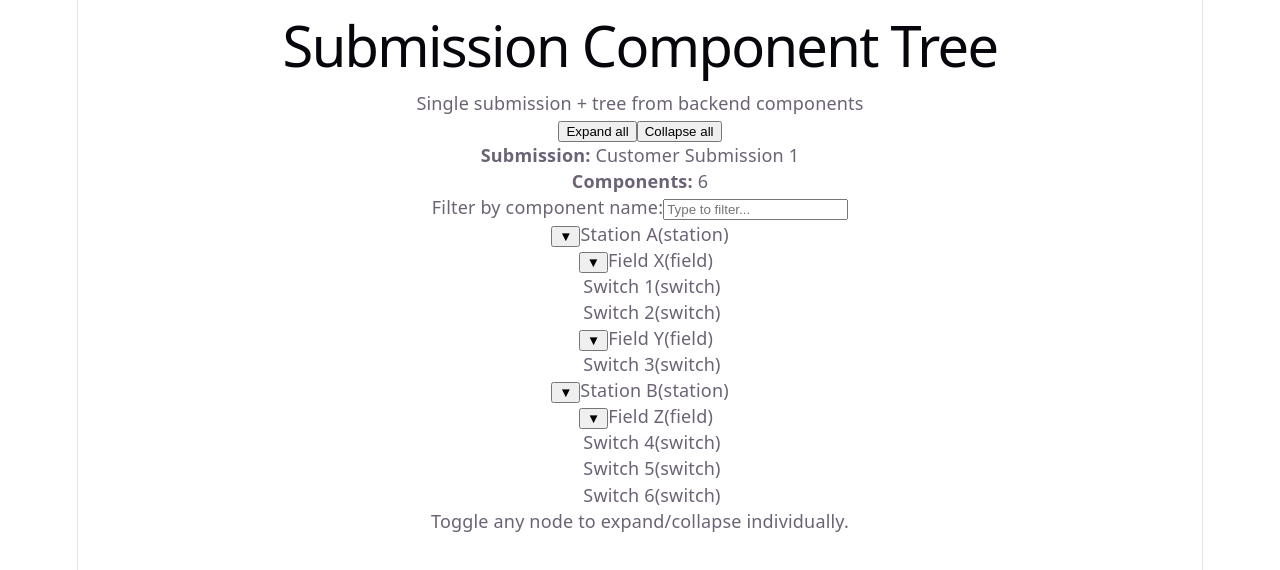
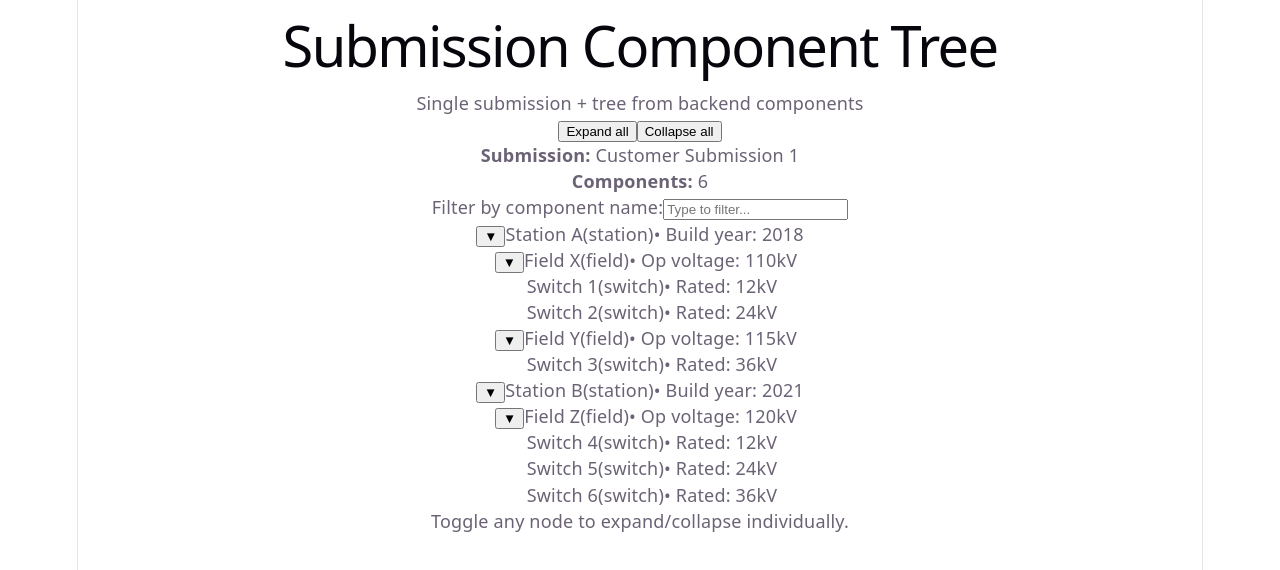
Before and after one commit to thomaseyde/typescript-component-tree, a React (Vite) app: page / in a window 1280 px wide. Both pictures are taken after a click on the button "Expand all". Shown: the top 570 px of the page. Built offline with nearby package versions, Linux system fonts and the light colour scheme.

Commit message:
Extend the domain

```diff
--- a/src/App.tsx
+++ b/src/App.tsx
@@ -11,8 +11,11 @@ export type ComponentDTO = {
   id: string
   submissionId: string
   stationName: string
+  stationBuildYear: number
   fieldName: string
+  fieldOperatingVoltage: number
   switchName: string
+  switchRatedVoltage: number
   name: string
 }
 
@@ -25,6 +28,10 @@ export type ComponentTreeNode = {
   name: string
   children: ComponentTreeNode[]
   parentId?: string
+  buildYear?: number
+  stationName?: string
+  operatingVoltage?: number
+  ratedVoltage?: number
 }
 
 export type TreeState = Record<string, boolean>
@@ -33,12 +40,12 @@ export type TreeState = Record<string, boolean>
 const submissionFixture: SubmissionDTO = { id: 'submission-1', name: 'Customer Submission 1' }
 
 const componentsFixture: ComponentDTO[] = [
-  { id: 'c1', submissionId: 'submission-1', stationName: 'Station A', fieldName: 'Field X', switchName: 'Switch 1', name: 'Switch 1' },
-  { id: 'c2', submissionId: 'submission-1', stationName: 'Station A', fieldName: 'Field X', switchName: 'Switch 2', name: 'Switch 2' },
-  { id: 'c3', submissionId: 'submission-1', stationName: 'Station A', fieldName: 'Field Y', switchName: 'Switch 3', name: 'Switch 3' },
-  { id: 'c4', submissionId: 'submission-1', stationName: 'Station B', fieldName: 'Field Z', switchName: 'Switch 4', name: 'Switch 4' },
-  { id: 'c5', submissionId: 'submission-1', stationName: 'Station B', fieldName: 'Field Z', switchName: 'Switch 5', name: 'Switch 5' },
-  { id: 'c6', submissionId: 'submission-1', stationName: 'Station B', fieldName: 'Field Z', switchName: 'Switch 6', name: 'Switch 6' },
+  { id: 'c1', submissionId: 'submission-1', stationName: 'Station A', stationBuildYear: 2018, fieldName: 'Field X', fieldOperatingVoltage: 110, switchName: 'Switch 1', switchRatedVoltage: 12, name: 'Switch 1' },
+  { id: 'c2', submissionId: 'submission-1', stationName: 'Station A', stationBuildYear: 2018, fieldName: 'Field X', fieldOperatingVoltage: 110, switchName: 'Switch 2', switchRatedVoltage: 24, name: 'Switch 2' },
+  { id: 'c3', submissionId: 'submission-1', stationName: 'Station A', stationBuildYear: 2018, fieldName: 'Field Y', fieldOperatingVoltage: 115, switchName: 'Switch 3', switchRatedVoltage: 36, name: 'Switch 3' },
+  { id: 'c4', submissionId: 'submission-1', stationName: 'Station B', stationBuildYear: 2021, fieldName: 'Field Z', fieldOperatingVoltage: 120, switchName: 'Switch 4', switchRatedVoltage: 12, name: 'Switch 4' },
+  { id: 'c5', submissionId: 'submission-1', stationName: 'Station B', stationBuildYear: 2021, fieldName: 'Field Z', fieldOperatingVoltage: 120, switchName: 'Switch 5', switchRatedVoltage: 24, name: 'Switch 5' },
+  { id: 'c6', submissionId: 'submission-1', stationName: 'Station B', stationBuildYear: 2021, fieldName: 'Field Z', fieldOperatingVoltage: 120, switchName: 'Switch 6', switchRatedVoltage: 36, name: 'Switch 6' },
 ]
 
 // API simulation functions
@@ -91,11 +98,15 @@ export const buildComponentTree = (components: ComponentDTO[]): ComponentTreeNod
 
       const fieldNodes: ComponentTreeNode[] = Array.from(byField.entries())
         .sort(([a], [b]) => a.localeCompare(b))
-        .map(([fieldName, fieldComponents]) => ({
+        .map(([fieldName, fieldComponents]) => {
+          const first = fieldComponents[0]
+          return {
             id: `field:${stationName}:${fieldName}`,
             type: 'field',
             name: fieldName,
             parentId: `station:${stationName}`,
+            stationName,
+            operatingVoltage: first.fieldOperatingVoltage,
             children: fieldComponents
               .sort((a, b) => a.name.localeCompare(b.name))
               .map((component) => ({
@@ -103,14 +114,17 @@ export const buildComponentTree = (components: ComponentDTO[]): ComponentTreeNod
                 type: 'switch',
                 name: component.name,
                 parentId: `field:${stationName}:${fieldName}`,
+                ratedVoltage: component.switchRatedVoltage,
                 children: [],
               })),
-        }))
+          }
+        })
 
       return {
         id: `station:${stationName}`,
         type: 'station',
         name: stationName,
+        buildYear: stationComponents[0]?.stationBuildYear,
         children: fieldNodes,
       }
     })
@@ -242,8 +256,8 @@ function App() {
     setExpanded((prev) => (isOpen ? collapseOne(prev, nodeId) : expandOne(prev, nodeId)))
   }
 
-  const renderTree = (nodes: ComponentTreeNode[], depth = 0): React.ReactNode[] => {
-    const rendered: React.ReactNode[] = []
+  const renderTree = (nodes: ComponentTreeNode[], depth = 0): JSX.Element[] => {
+    const rendered: JSX.Element[] = []
 
     for (const node of nodes) {
       const visible = query.length === 0 ? true : visibleNodeIds.has(node.id)
@@ -266,6 +280,15 @@ function App() {
           {!hasChildren && <span className="tree-toggle-placeholder" />}
           <span className={`tree-node ${node.type}`}>{node.name}</span>
           <span className="tree-meta">({node.type})</span>
+          {node.type === 'station' && node.buildYear != null && (
+            <span className="tree-meta">• Build year: {node.buildYear}</span>
+          )}
+          {node.type === 'field' && node.operatingVoltage != null && (
+            <span className="tree-meta">• Op voltage: {node.operatingVoltage}kV</span>
+          )}
+          {node.type === 'switch' && node.ratedVoltage != null && (
+            <span className="tree-meta">• Rated: {node.ratedVoltage}kV</span>
+          )}
         </div>
       )
 
```
Lines whose indentation alone changed are shown as unchanged.
